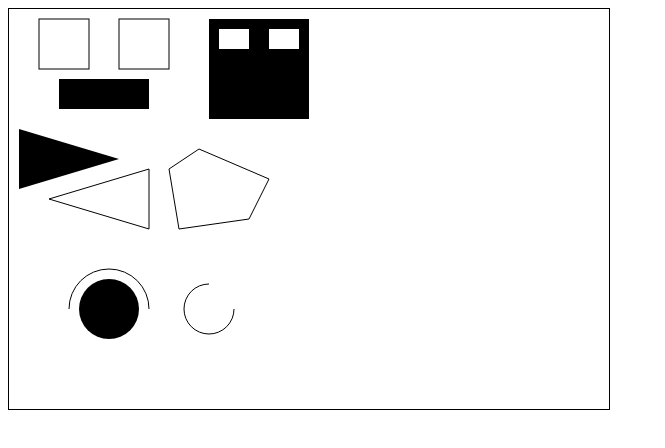
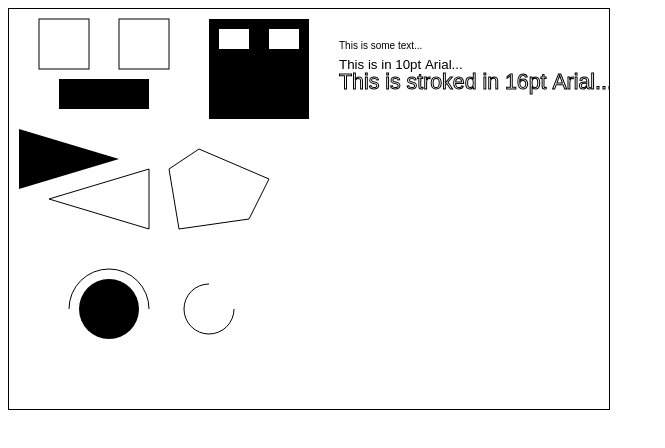
Before and after one commit to baby7305/h5CanvasGameTutorial, a plain HTML site: page index.html in a window 1280 px wide. Shown: the whole page, without its empty margins (0-665 px from the left). Drawn offline with Linux system fonts and the light colour scheme.

Commit message:
绘制文本

```diff
--- a/index.html
+++ b/index.html
@@ -78,6 +78,17 @@
 			// 在（200，300）处逆时针画一个半径为25，角度为0到270度的弧
 			context.arc(200, 300, 25, 0, 3 / 2 * Math.PI, false); //(3/2*PI radians = 270 degrees)
 			context.stroke();
+
+			// 绘制文本
+			context.fillText('This is some text...', 330, 40);
+
+			// 修改字体
+			context.font = '10pt Arial';
+			context.fillText('This is in 10pt Arial...', 330, 60);
+
+			// 绘制空心的文本
+			context.font = '16pt Arial';
+			context.strokeText('This is stroked in 16pt Arial...', 330, 80);
 		}
 	</script>
 </head>
```
